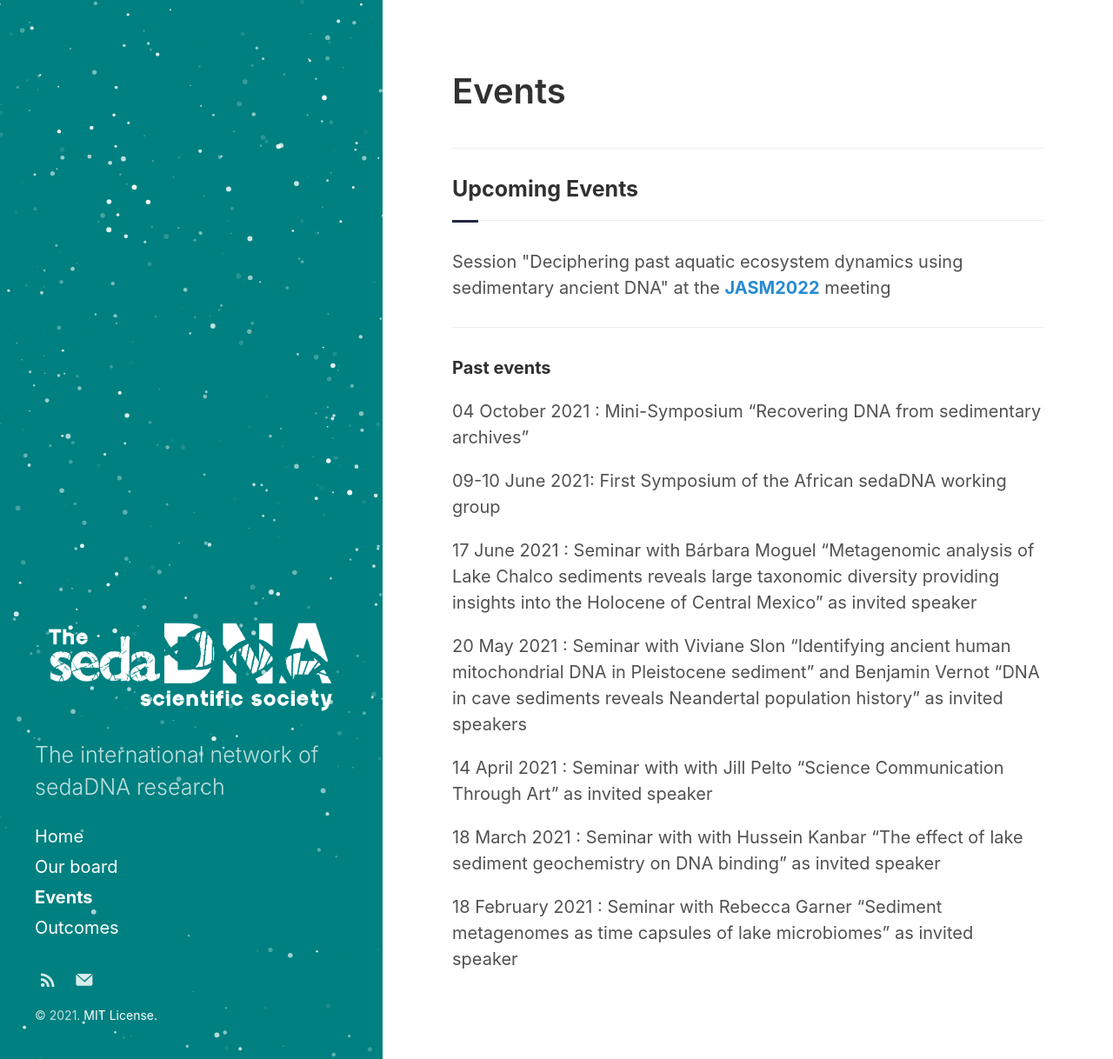
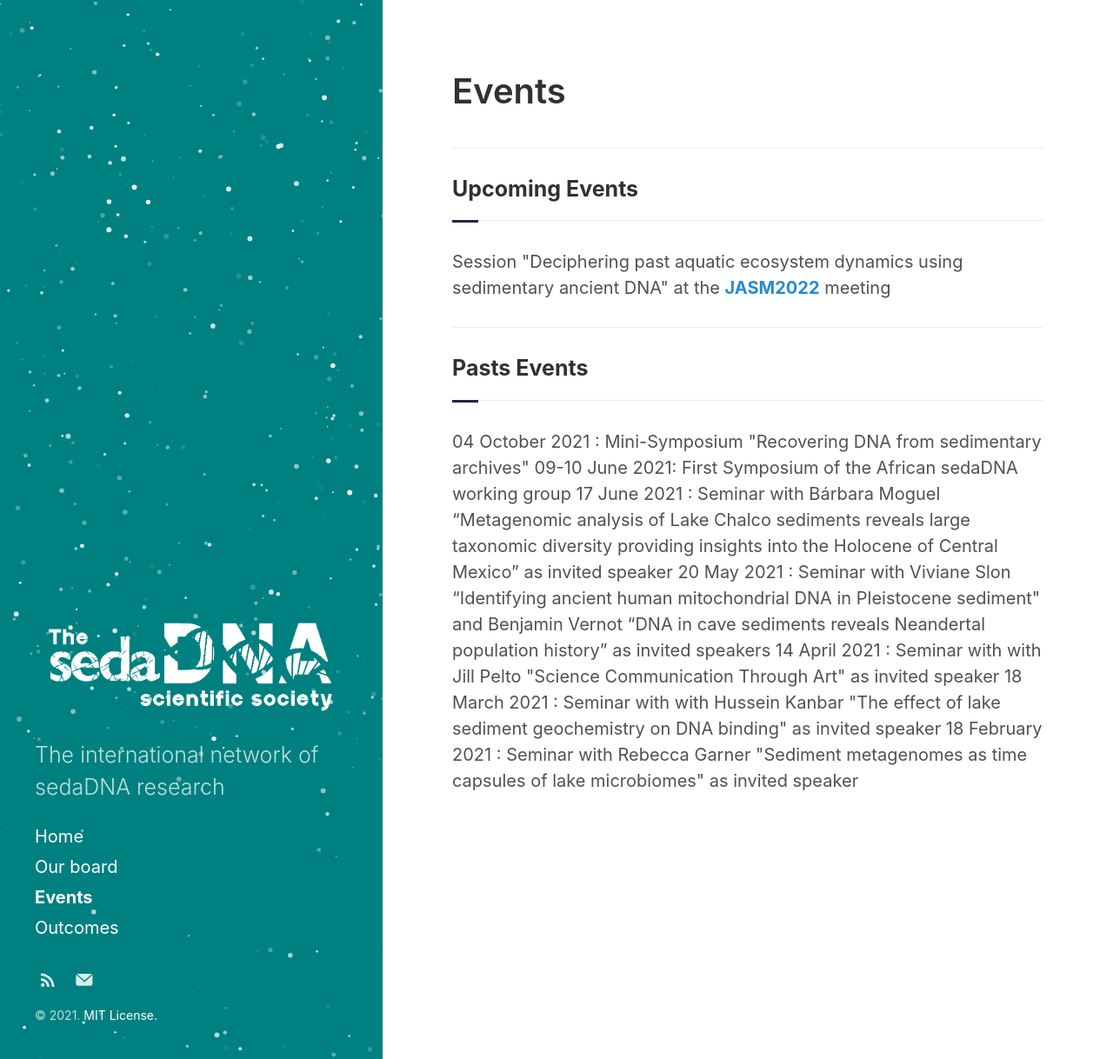
Before and after one commit to sedadna/sedadna.github.io, a Jekyll site: the page built from category/1-events.md, in a window 1280 px wide and 1218 px high. Shown: the whole window at 87% size. Built offline with Jekyll 4.4.1, drawn with Linux system fonts in a browser that asks for light colours.

Commit message:
Update 1-events.md

```diff
--- a/category/1-events.md
+++ b/category/1-events.md
@@ -10,9 +10,11 @@ title: Events
 <p>Session "Deciphering past aquatic ecosystem dynamics using sedimentary ancient DNA" at the <a href="https://jasm2022.aquaticsocieties.org/"><b>JASM2022</b></a> meeting</p>
 </div>
 
+
 ---
 
-**Past events**
+<div class="section">
+<h3 class="section-title underline">Pasts Events</h3>
 
 04 October 2021 : Mini-Symposium "Recovering DNA from sedimentary archives"
 
```
